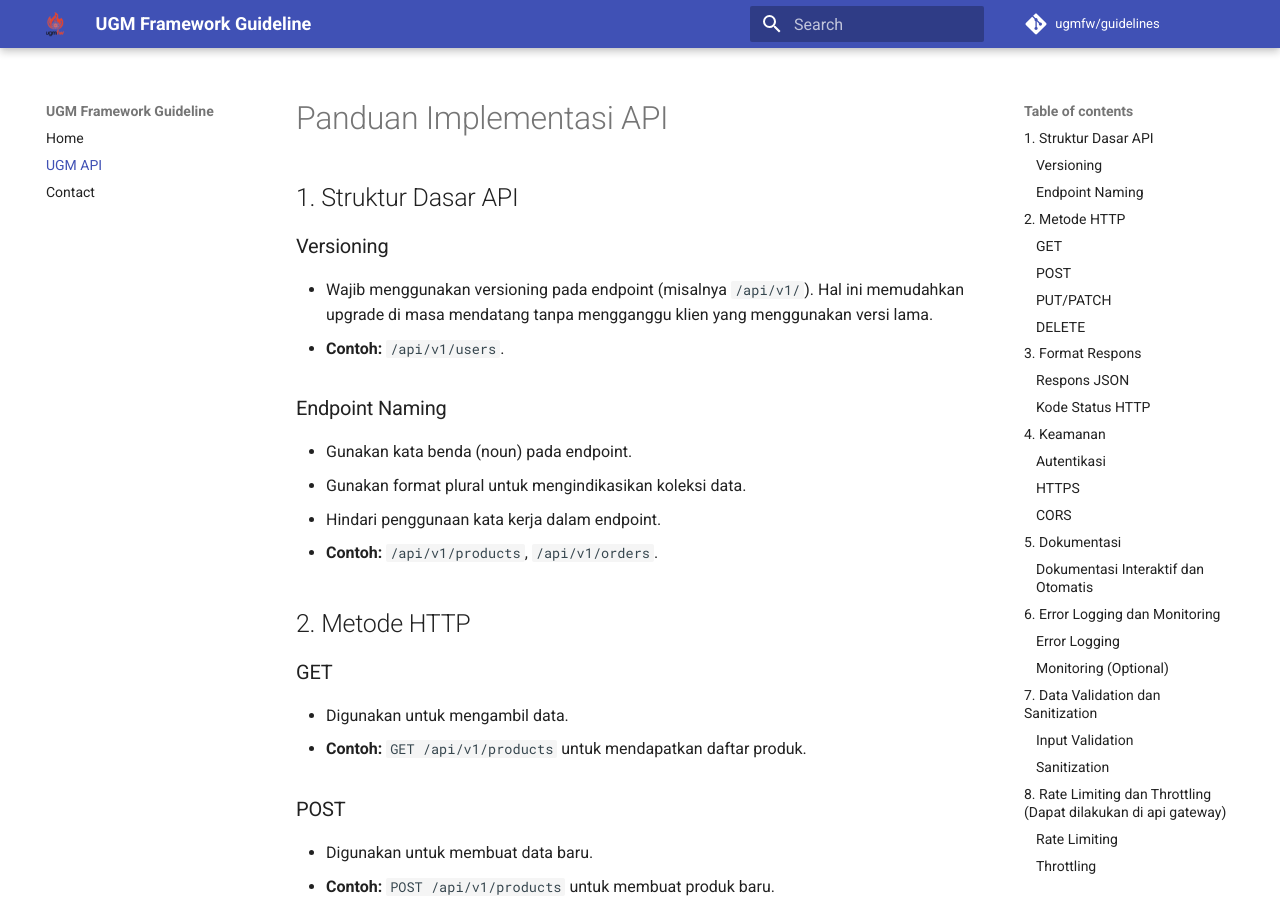
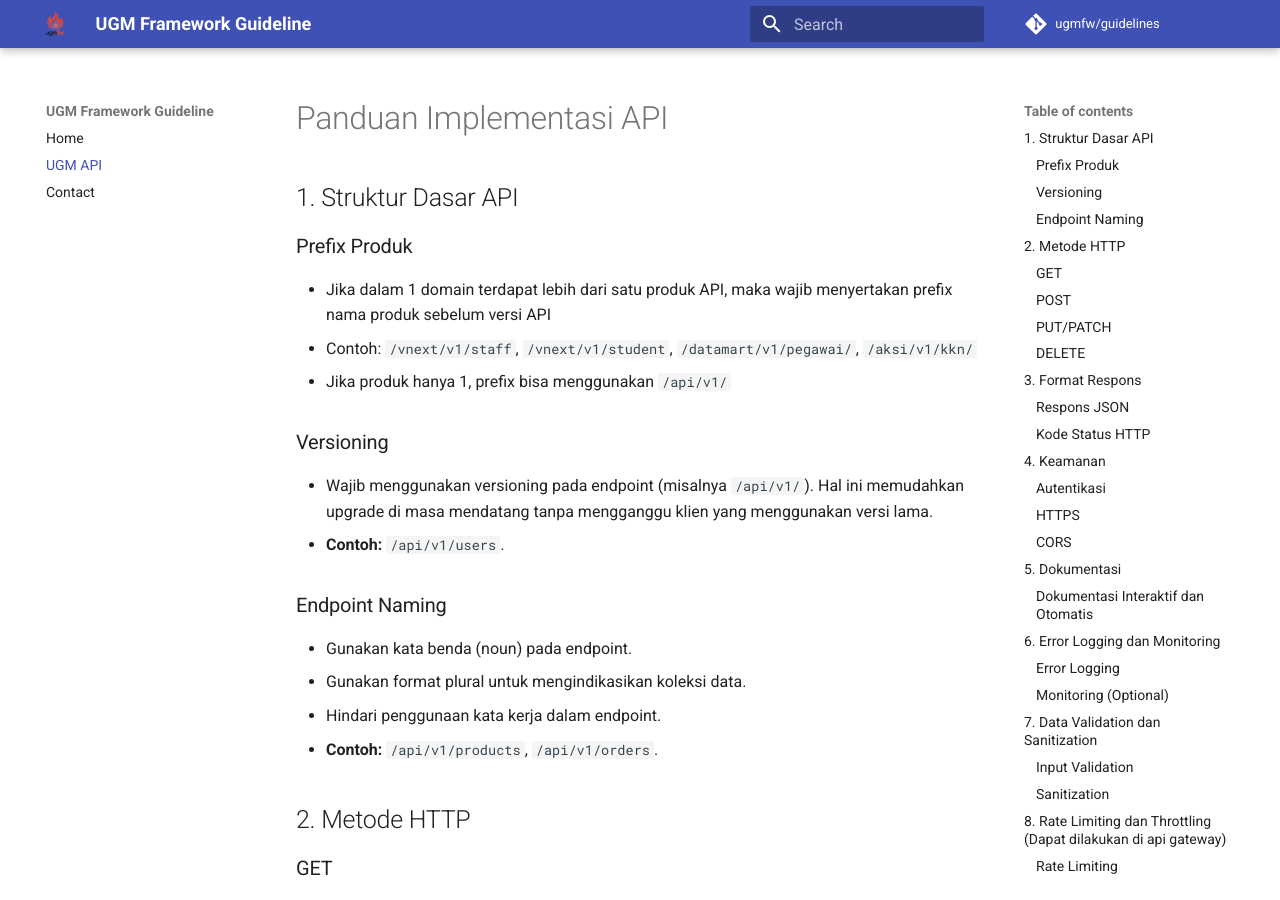
Before and after one commit to dtiugm/ugm-framework, an MkDocs documentation site: the page built from docs/api.md, in a window 1280 px wide and 900 px high. Built offline with MkDocs 1.6.1 and Material for MkDocs 9.7.7, drawn with Linux system fonts in a browser that asks for light colours; the version menu is left out.

Commit message:
feat: tambah prefix produk api

```diff
--- a/docs/api.md
+++ b/docs/api.md
@@ -1,6 +1,11 @@
 # Panduan Implementasi API
 
 ## 1. Struktur Dasar API
+
+### Prefix Produk
+- Jika dalam 1 domain terdapat lebih dari satu produk API, maka wajib menyertakan prefix nama produk sebelum versi API
+  - Contoh: `/vnext/v1/staff`, `/vnext/v1/student`, `/datamart/v1/pegawai/`, `/aksi/v1/kkn/`
+- Jika produk hanya 1, prefix bisa menggunakan `/api/v1/`
 
 ### Versioning
 - Wajib menggunakan versioning pada endpoint (misalnya `/api/v1/`). Hal ini memudahkan upgrade di masa mendatang tanpa mengganggu klien yang menggunakan versi lama.
```
